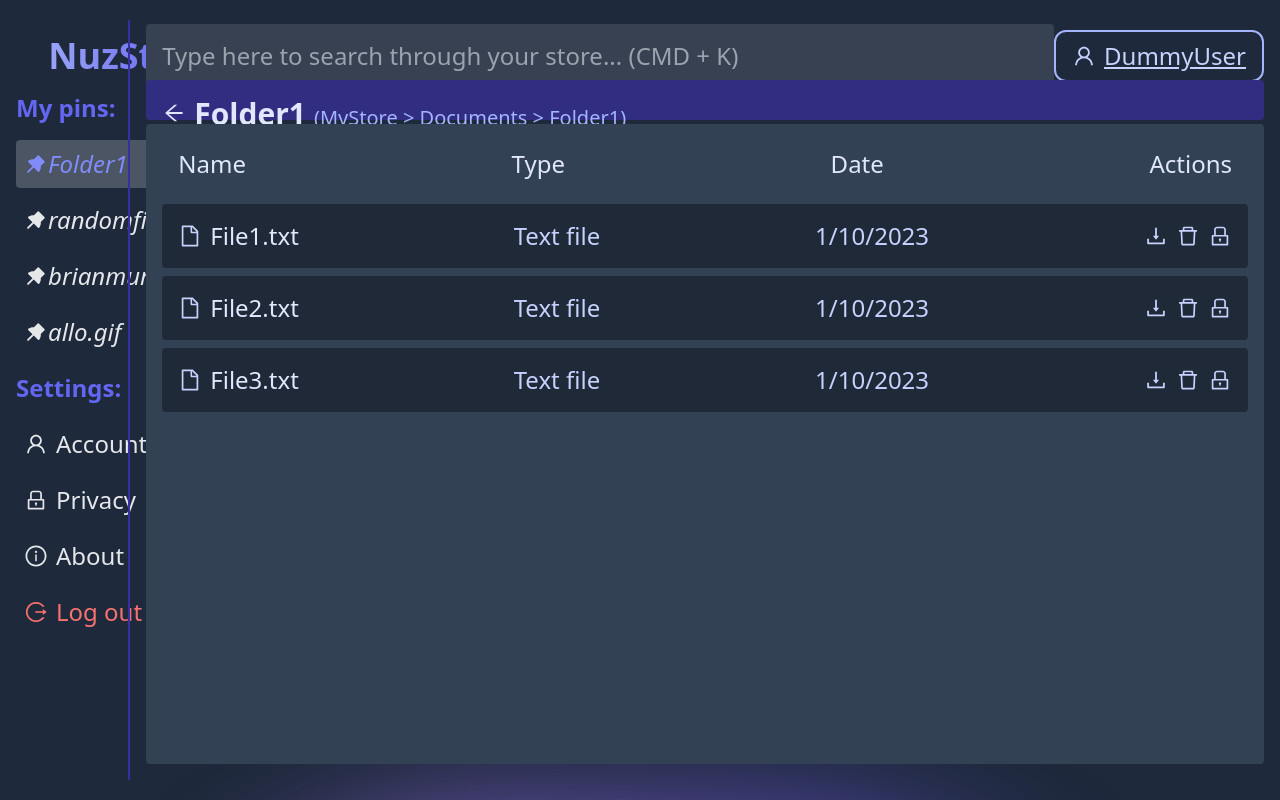
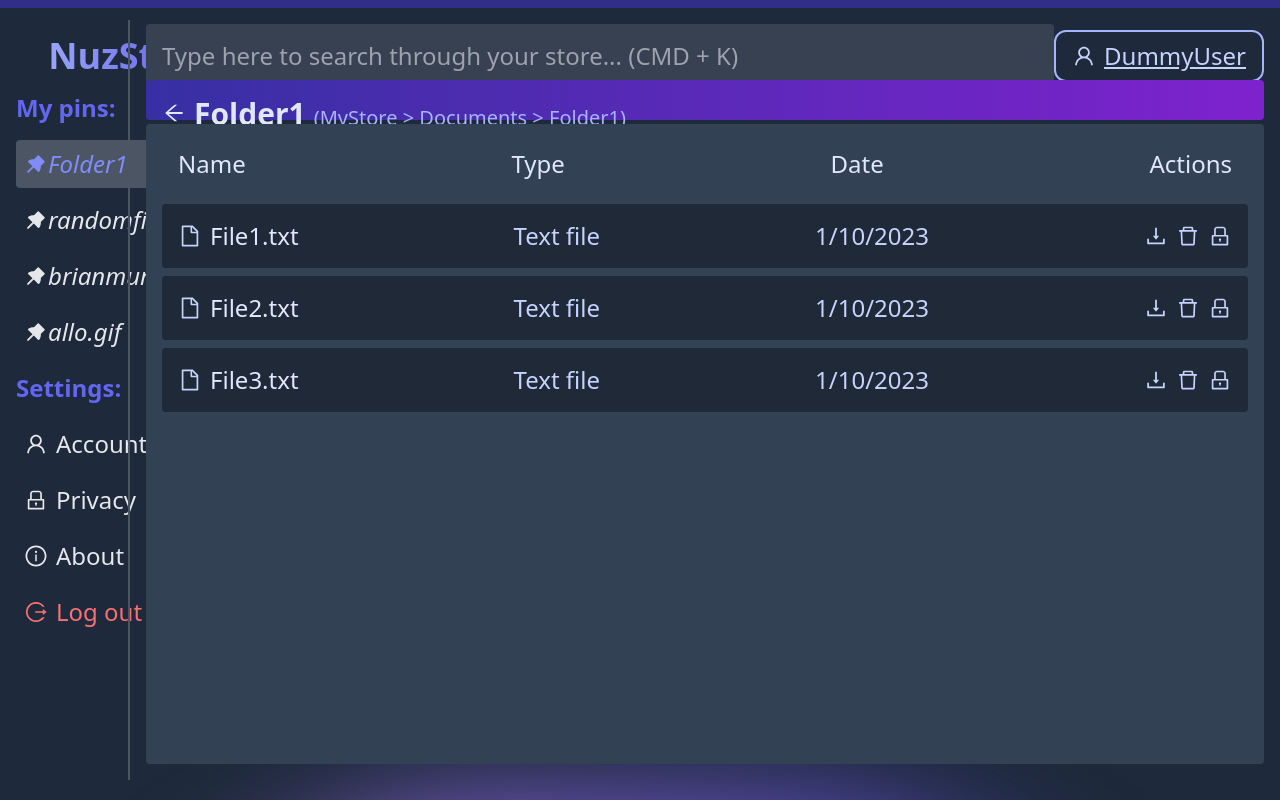
Before and after one commit to TheOrionsB/NuzStore, a Next.js app: page /mystore in a window 1280 px wide. Built offline with nearby package versions, Linux system fonts and the light colour scheme.

Commit message:
(mystore/maincontent) Minor palette changes

```diff
--- a/components/layouts/mystore/storecontentsublayout.tsx
+++ b/components/layouts/mystore/storecontentsublayout.tsx
@@ -11,7 +11,7 @@ const StoreContentSubLayout: React.FC<{}> = () => {
                     <h2 className="underline">DummyUser</h2>
                 </div>
             </div>
-            <div className="h-[5vh] p-4 flex flex-row items-baseline space-x-2 bg-indigo-900 rounded">
+            <div className="h-[5vh] p-4 flex flex-row items-baseline space-x-2 bg-gradient-to-r from-indigo-800 to-purple-700 rounded">
                 <AiOutlineArrowLeft className="text-indigo-100 font-bold" />
                 <h1 className="text-3xl text-indigo-100 font-bold">Folder1</h1>
                 <h3 className="text-xl text-indigo-300">(MyStore {'>'} Documents {'>'} Folder1)</h3>
--- a/components/layouts/mystore/storelayout.tsx
+++ b/components/layouts/mystore/storelayout.tsx
@@ -7,15 +7,14 @@ import StoreContentSubLayout from './storecontentsublayout';
 const StoreLayout: React.FC<PropsWithChildren> = ({ children }) => {
     return (
         <div className='py-5 w-screen h-screen text-2xl bg-slate-800'>
-            <div className="flex h-full flex-row">
+            <div className="flex h-full flex-row divide-x-2 divide-gray-600">
                 <div className='w-[10vw] flex flex-row'>
                     <Navigation />
                 </div>
-                <HorizontalSeparator />
                 <main className='w-[90vw] z-10'><StoreContentSubLayout/></main>
             </div>
-            <div className='overflow-y-hidden animate-pulse h-full w-5/6 left-[50%] translate-x-[-50%] rounded-full bg-gradient-to-l from-indigo-600 to-purple-400 blur-3xl fixed -bottom-[102%]'></div>
-            {/* <LoadingBar/> */}
+            <div className='overflow-y-hidden h-full w-5/6 left-[50%] translate-x-[-50%] rounded-full bg-gradient-to-l from-indigo-600 to-purple-400 blur-3xl fixed -bottom-[102%]'></div>
+            <LoadingBar/>
         </div>
     )
 }
--- a/components/loadingbar.tsx
+++ b/components/loadingbar.tsx
@@ -1,8 +1,7 @@
 const LoadingBar: React.FC<{}> = () => {
     return (
         <div className="fixed top-0 left-0 w-full">
-            <div className="fixed z-10 h-2 top-0 overflow-y-hidden left-0 w-1/4 animate-translateright rounded  shadow-lg shadow-indigo-400 bg-indigo-400">
-            </div>
+            {/* <div className="fixed z-10 h-2 top-0 overflow-y-hidden left-0 w-1/4 animate-translateright rounded  shadow-lg shadow-indigo-400 bg-gradient-to-r from-indigo-800 to-purple-700"/> */}
             <div className="fixed z-0 top-0 left-0 w-full h-2 bg-indigo-800 animate-pulse">
             </div>
         </div>
```
